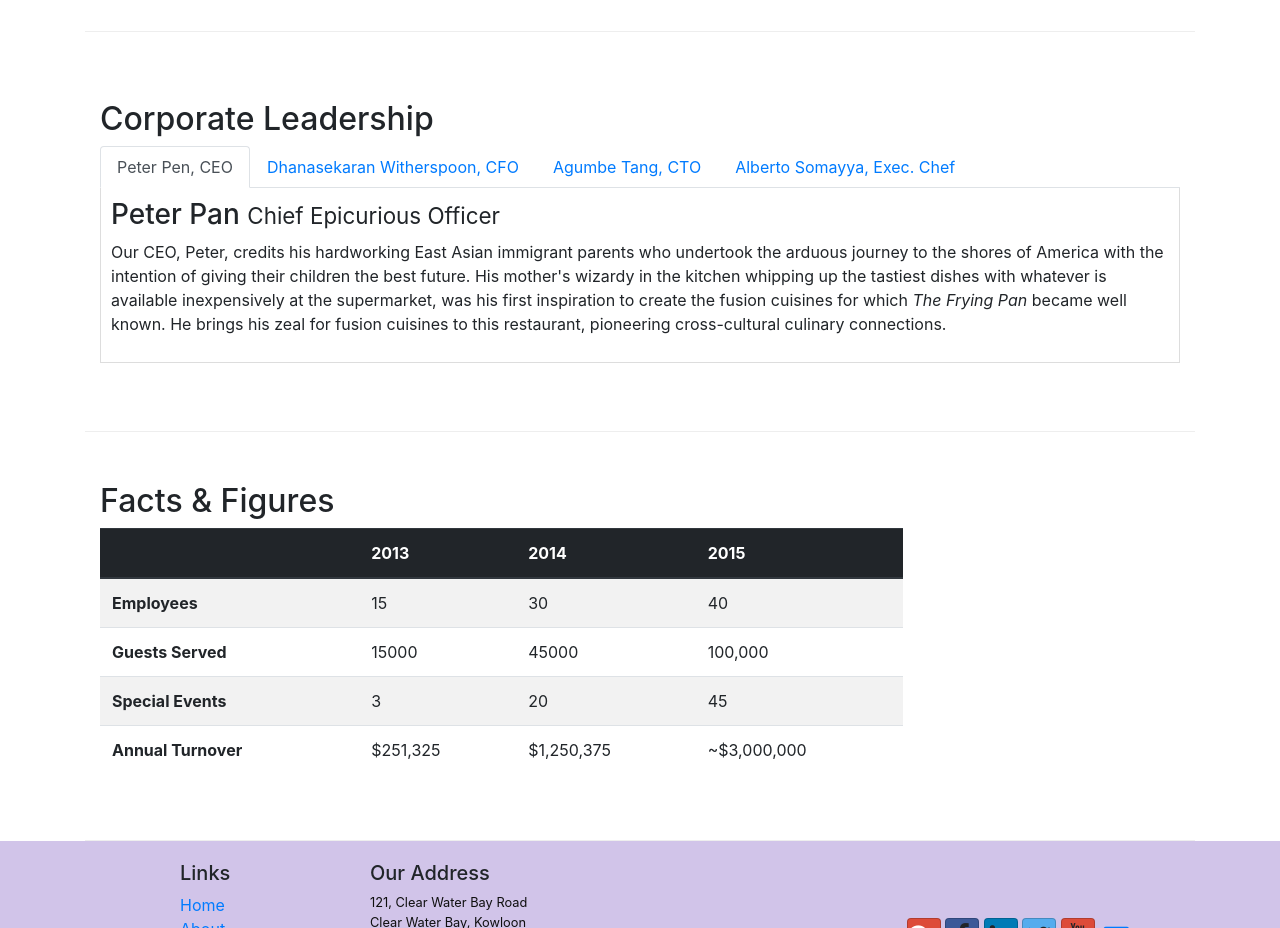
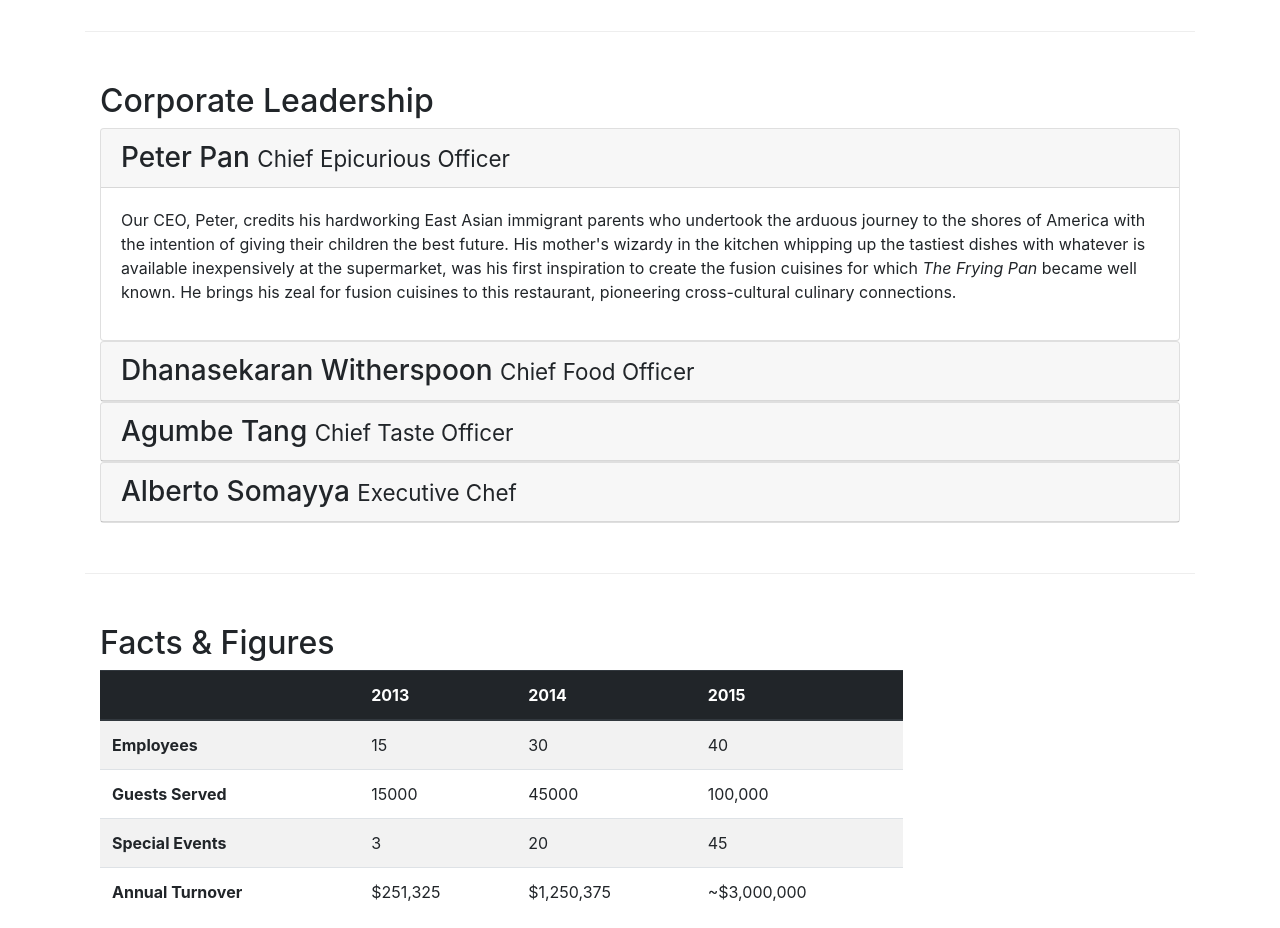
Before and after one commit to lyc95/Coursera-Bootstrap, a website: page aboutus.html in a window 1280 px wide. Shown: the part 940-1868 px from the top of the page. Drawn offline with nearby package versions, Linux system fonts and the light colour scheme.

Commit message:
collapse and accordion

```diff
--- a/aboutus.html
+++ b/aboutus.html
@@ -103,44 +103,66 @@
         <div class="row row-content align-items-center">
             <div class="col-sm-12 col-md-12 col-lg-12">
                 <h2>Corporate Leadership</h2>
-                <ul class="nav nav-tabs">
-                    <li class="nav-item">
-                        <a class="nav-link active" href="#peter" role="tab" data-toggle="tab">
-                            Peter Pen, CEO
-                        </a>
-                    </li>
-                    <li class="nav-item">
-                        <a class="nav-link" href="#danny" role="tab" data-toggle="tab">
-                            Dhanasekaran Witherspoon, CFO
-                        </a>
-                    </li>
-                    <li class="nav-item">
-                        <a class="nav-link" href="#agumbe" role="tab" data-toggle="tab">
-                            Agumbe Tang, CTO
-                        </a>
-                    </li>
-                    <li class="nav-item">
-                        <a class="nav-link" href="#alberto" role="tab" data-toggle="tab">
-                            Alberto Somayya, Exec. Chef
-                        </a>
-                    </li>
-                </ul>
-                <div class="tab-content">
-                    <div role="tabpanel" class="tab-pane fade show active" id="peter">
-                        <h3>Peter Pan <small>Chief Epicurious Officer</small></h3>
-                        <p class="d-none d-sm-block">Our CEO, Peter, credits his hardworking East Asian immigrant parents who undertook the arduous journey to the shores of America with the intention of giving their children the best future. His mother's wizardy in the kitchen whipping up the tastiest dishes with whatever is available inexpensively at the supermarket, was his first inspiration to create the fusion cuisines for which <em>The Frying Pan</em> became well known. He brings his zeal for fusion cuisines to this restaurant, pioneering cross-cultural culinary connections.</p>
+
+                <div id="accordion">
+                    <div class="card">
+                        <div class="card-header" role="tab" id="peterhead">
+                            <h3 class="mb-0">
+                                <a data-toggle="collapse" data-target="#peter">
+                                  Peter Pan <small>Chief Epicurious Officer</small>
+                                </a>
+                            </h3>
+                        </div>
+                        <div role="tabpanel" class="collapse show" id="peter" data-parent="#accordion">
+                            <div class="card-body">
+                                <p class="d-none d-sm-block">Our CEO, Peter, credits his hardworking East Asian immigrant parents who undertook the arduous journey to the shores of America with the intention of giving their children the best future. His mother's wizardy in the kitchen whipping up the tastiest dishes with whatever is available inexpensively at the supermarket, was his first inspiration to create the fusion cuisines for which <em>The Frying Pan</em> became well known. He brings his zeal for fusion cuisines to this restaurant, pioneering cross-cultural culinary connections.</p>
+                            </div>
+                        </div>
                     </div>
-                    <div role="tabpanel" class="tab-pane fade" id="danny">
-                        <h3>Dhanasekaran Witherspoon <small>Chief Food Officer</small></h3>
-                        <p class="d-none d-sm-block">Our CFO, Danny, as he is affectionately referred to by his colleagues, comes from a long established family tradition in farming and produce. His experiences growing up on a farm in the Australian outback gave him great appreciation for varieties of food sources. As he puts it in his own words, <em>Everything that runs, wins, and everything that stays, pays!</em></p>
+
+                    <div class="card">
+                        <div class="card-header" role="tab" id="dannyhead">
+                            <h3 class="mb-0">
+                                <a data-toggle="collapse" data-target="#danny">
+                                    Dhanasekaran Witherspoon <small>Chief Food Officer</small>
+                                </a>
+                            </h3>
+                        </div>
+                        <div role="tabpanel" class="collapse" id="danny" data-parent="#accordion">
+                            <div class="card-body">
+                                <p class="d-none d-sm-block">Our CFO, Danny, as he is affectionately referred to by his colleagues, comes from a long established family tradition in farming and produce. His experiences growing up on a farm in the Australian outback gave him great appreciation for varieties of food sources. As he puts it in his own words, <em>Everything that runs, wins, and everything that stays, pays!</em></p>
+                            </div>
+                        </div>
                     </div>
-                    <div role="tabpanel" class="tab-pane fade" id="agumbe">
-                        <h3>Agumbe Tang <small>Chief Taste Officer</small></h3>
-                        <p class="d-none d-sm-block">Blessed with the most discerning gustatory sense, Agumbe, our CTO, personally ensures that every dish that we serve meets his exacting tastes. Our chefs dread the tongue lashing that ensues if their dish does not meet his exacting standards. He lives by his motto, <em>You click only if you survive my lick.</em></p>
+
+                    <div class="card">
+                        <div class="card-header" role="tab" id="agumbehead">
+                            <h3 class="mb-0">
+                                <a data-toggle="collapse" data-target="#agumbe">
+                                    Agumbe Tang <small>Chief Taste Officer</small>
+                                </a>
+                            </h3>
+                        </div>
+                        <div role="tabpanel" class="collapse" id="agumbe" data-parent="#accordion">
+                            <div class="card-body">
+                                <p class="d-none d-sm-block">Blessed with the most discerning gustatory sense, Agumbe, our CTO, personally ensures that every dish that we serve meets his exacting tastes. Our chefs dread the tongue lashing that ensues if their dish does not meet his exacting standards. He lives by his motto, <em>You click only if you survive my lick.</em></p>
+                            </div>
+                        </div>
                     </div>
-                    <div role="tabpanel" class="tab-pane fade" id="alberto">
-                        <h3>Alberto Somayya <small>Executive Chef</small></h3>
-                        <p class="d-none d-sm-block">Award winning three-star Michelin chef with wide International experience having worked closely with whos-who in the culinary world, he specializes in creating mouthwatering Indo-Italian fusion experiences. He says, <em>Put together the cuisines from the two craziest cultures, and you get a winning hit! Amma Mia!</em></p>
+
+                    <div class="card">
+                        <div class="card-header" role="tab" id="albertohead">
+                            <h3 class="mb-0">
+                                <a data-toggle="collapse" data-target="#alberto">
+                                    Alberto Somayya <small>Executive Chef</small>
+                                </a>
+                            </h3>
+                        </div>
+                        <div role="tabpanel" class="collapse" id="alberto" data-parent="#accordion">
+                            <div class="card-body">
+                                <p class="d-none d-sm-block">Award winning three-star Michelin chef with wide International experience having worked closely with whos-who in the culinary world, he specializes in creating mouthwatering Indo-Italian fusion experiences. He says, <em>Put together the cuisines from the two craziest cultures, and you get a winning hit! Amma Mia!</em></p>
+                            </div>
+                        </div>
                     </div>
                 </div>
             </div>
```
